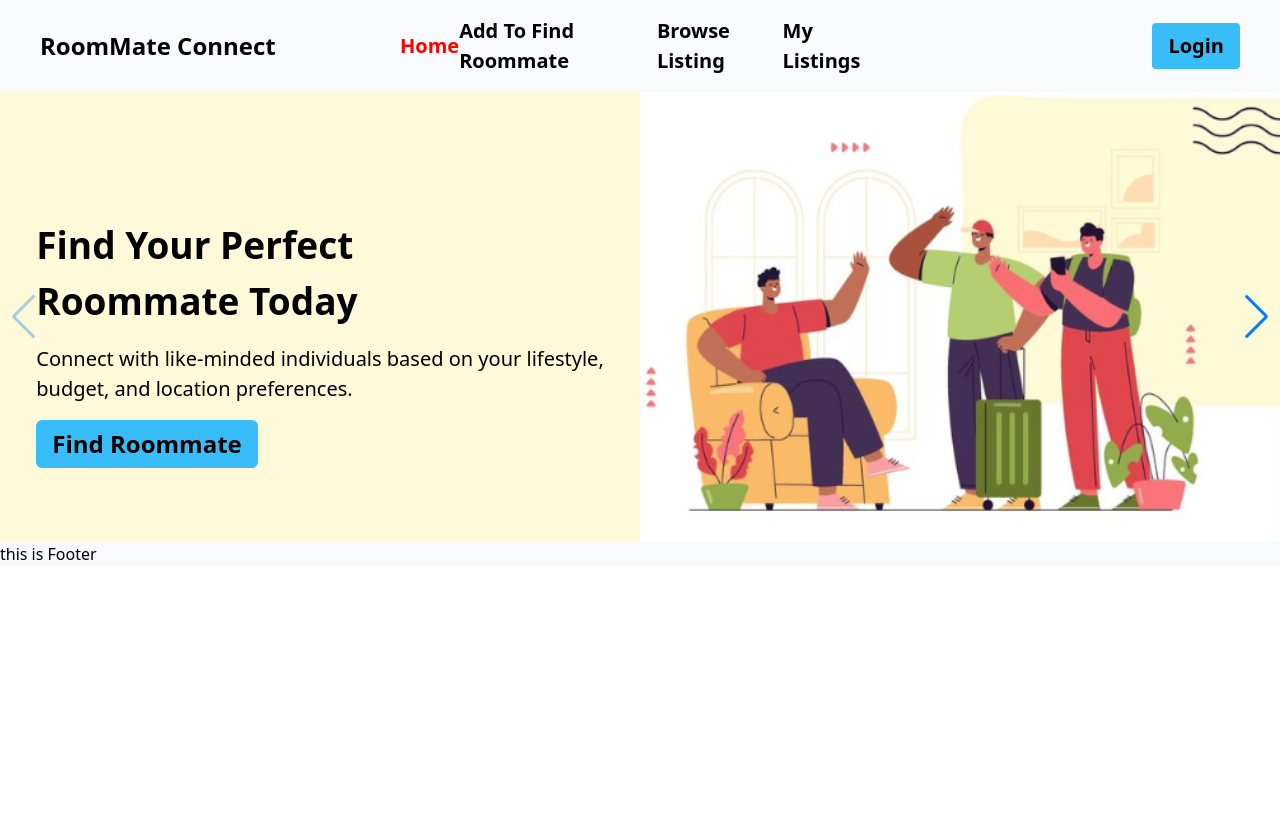
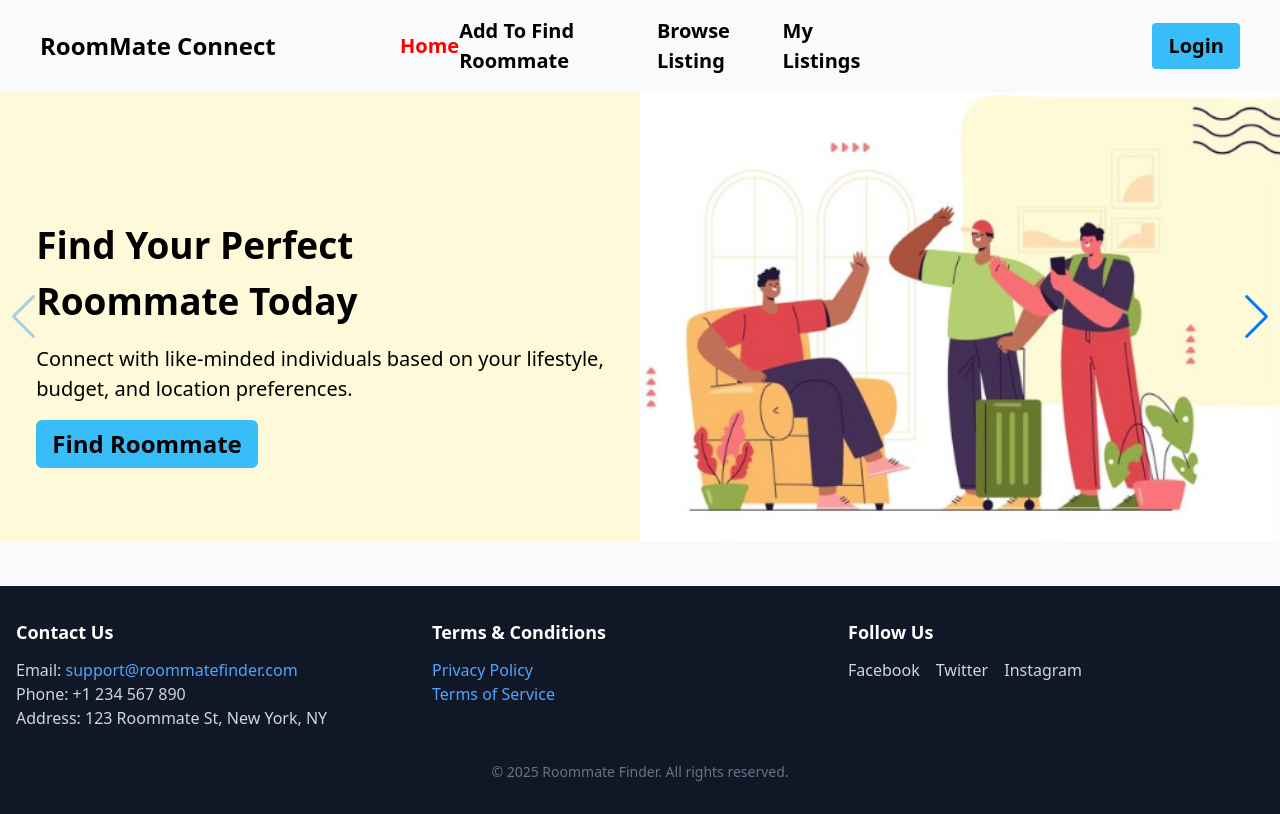
Before and after one commit to Shihab177/RoomSync, a React (Vite) app: page / in a window 1280 px wide. Built offline with nearby package versions, Linux system fonts and the light colour scheme.

Commit message:
creat footer section

```diff
--- a/src/Component/Footer.jsx
+++ b/src/Component/Footer.jsx
@@ -1,11 +1,47 @@
-import React from 'react';
+import React from "react";
 
 const Footer = () => {
-    return (
-        <div>
-            <h1>this is Footer</h1>
+  return (
+    <footer className="bg-gray-900 text-gray-300 py-8 mt-auto">
+      <div className="container mx-auto px-4 flex flex-col md:flex-row justify-between flex-wrap">
+
+        {/* Contact Details */}
+        <div className="mb-6 md:mb-0 md:w-1/3">
+          <h3 className="text-white text-lg font-semibold mb-3">Contact Us</h3>
+          <p>Email: <a href="mailto:support@roommatefinder.com" className="text-blue-400 hover:underline">support@roommatefinder.com</a></p>
+          <p>Phone: +1 234 567 890</p>
+          <p>Address: 123 Roommate St, New York, NY</p>
         </div>
-    );
+
+        {/* Terms & Conditions */}
+        <div className="mb-6 md:mb-0 md:w-1/3">
+          <h3 className="text-white text-lg font-semibold mb-3">Terms & Conditions</h3>
+          <ul>
+            <li>
+              <a href="/terms" className="text-blue-400 hover:underline">Privacy Policy</a>
+            </li>
+            <li>
+              <a href="/terms" className="text-blue-400 hover:underline">Terms of Service</a>
+            </li>
+          </ul>
+        </div>
+
+        {/* Social Media Links */}
+        <div className="md:w-1/3">
+          <h3 className="text-white text-lg font-semibold mb-3">Follow Us</h3>
+          <div className="space-x-4">
+            <a href="https://facebook.com" target="_blank" rel="noopener noreferrer" className="hover:text-blue-500">Facebook</a>
+            <a href="https://twitter.com" target="_blank" rel="noopener noreferrer" className="hover:text-blue-400">Twitter</a>
+            <a href="https://instagram.com" target="_blank" rel="noopener noreferrer" className="hover:text-pink-500">Instagram</a>
+          </div>
+        </div>
+      </div>
+
+      <div className="text-center text-gray-500 mt-8 text-sm">
+        &copy; {new Date().getFullYear()} Roommate Finder. All rights reserved.
+      </div>
+    </footer>
+  );
 };
 
 export default Footer;
--- a/src/MainLayout/MainLayout.jsx
+++ b/src/MainLayout/MainLayout.jsx
@@ -6,8 +6,12 @@ import Footer from '../Component/Footer';
 const MainLayout = () => {
     return (
         <div className='bg-[#F9FAFB]'>
+
             <Navbar></Navbar>
-            <Outlet></Outlet>
+            <main className='min-h-[calc(100vh-306px)]'>
+                <Outlet></Outlet>
+            </main>
+
             <Footer></Footer>
         </div>
     );
```
